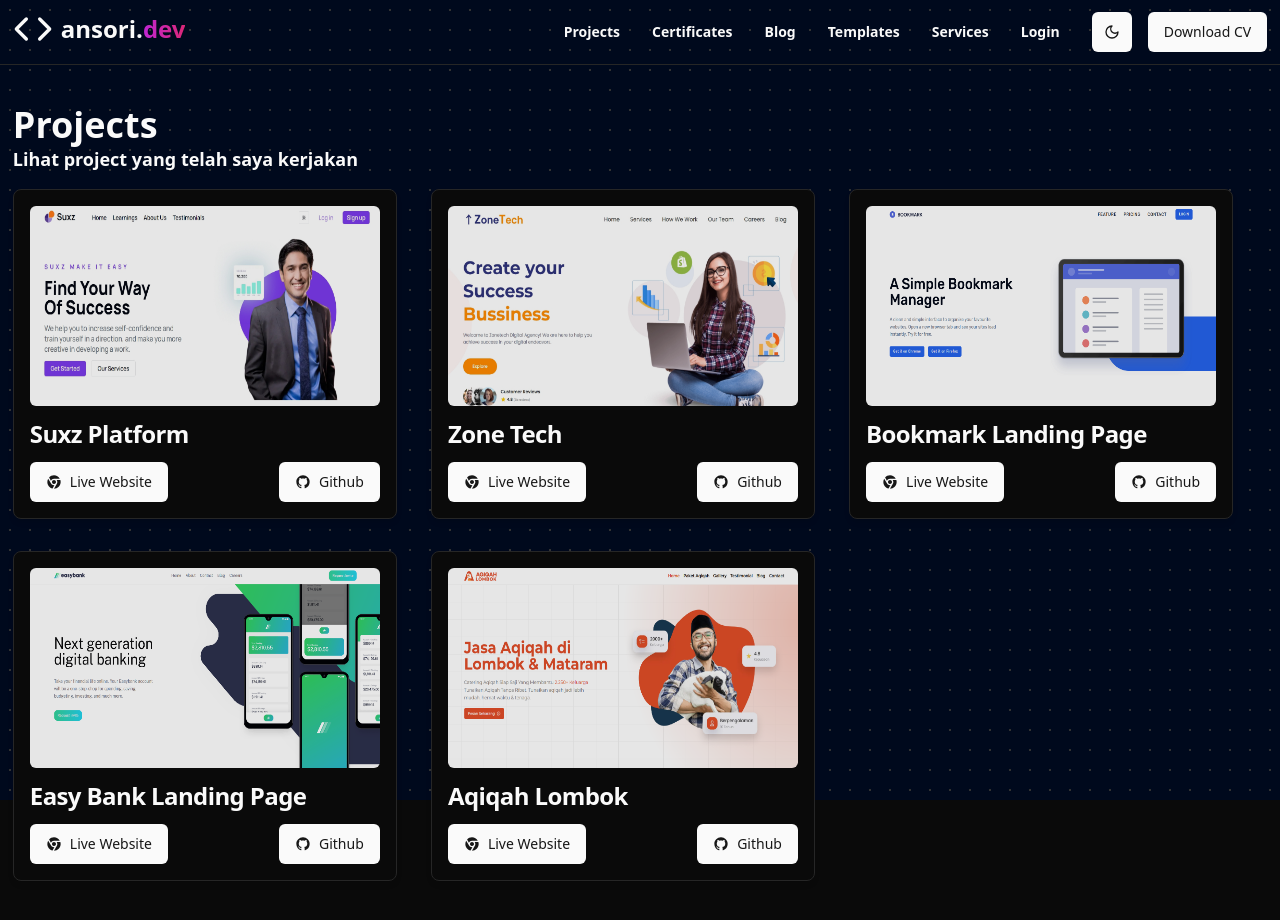
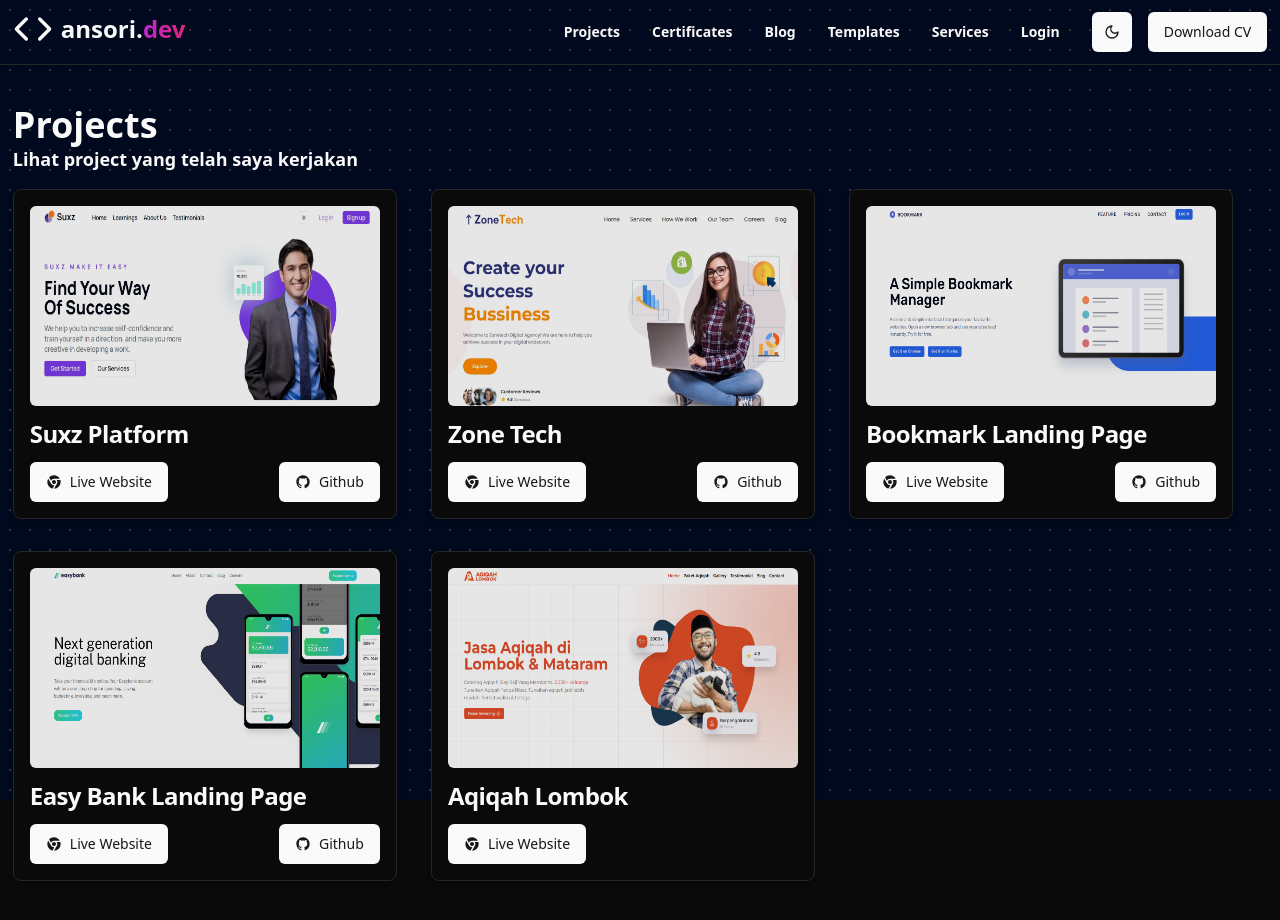
Before and after one commit to fitronansori/next-ansoridev, a Next.js app: page /projects in a window 1280 px wide. Built offline with nearby package versions, Linux system fonts and the light colour scheme.

Commit message:
fix: conditionally render GitHub link in CardProject component

```diff
--- a/src/components/layouts/card/CardProject.tsx
+++ b/src/components/layouts/card/CardProject.tsx
@@ -41,11 +41,13 @@ const CardProject = ({ title, github, website, image }: CardProjectType) => {
             <RiChromeFill /> Live Website
           </Link>
         </Button>
-        <Button asChild>
-          <Link href={github} target="_blank" rel="noopener noreferrer">
-            <RiGithubFill /> Github
-          </Link>
-        </Button>
+        {github === "" ? null : (
+          <Button asChild>
+            <Link href={github} target="_blank" rel="noopener noreferrer">
+              <RiGithubFill /> Github
+            </Link>
+          </Button>
+        )}
       </CardFooter>
     </Card>
   );
```
